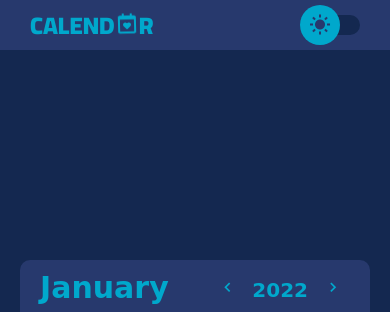
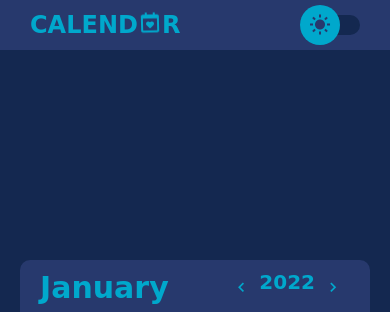
Before and after one commit to quangcony/calendar-full-years, a plain HTML site: page index.html in a window 390 px wide. Shown: the top 312 px of the page. Drawn offline with nearby package versions, Linux system fonts and the light colour scheme; a web font is replaced by a local one.

Commit message:
update css

```diff
--- a/app.css
+++ b/app.css
@@ -63,6 +63,7 @@ a{
 }
 
 .heading-wrapper .logo {
+    display: flex;
     font-size: var(--font-size-large);
     font-weight: 900;
     color: var(--color-txt);
@@ -140,6 +141,10 @@ a{
 
 .calendar-header .month-picker {
     cursor: pointer;
+}
+
+.calendar-header .year {
+    display: flex;
 }
 
 .calendar-header .year .year-change{
@@ -313,7 +318,4 @@ a{
     .calendar {
         min-width: unset;
     }
-    .heading-wrapper .logo {
-        font-family: 'Cairo', cursive;
-    }
 }
```
